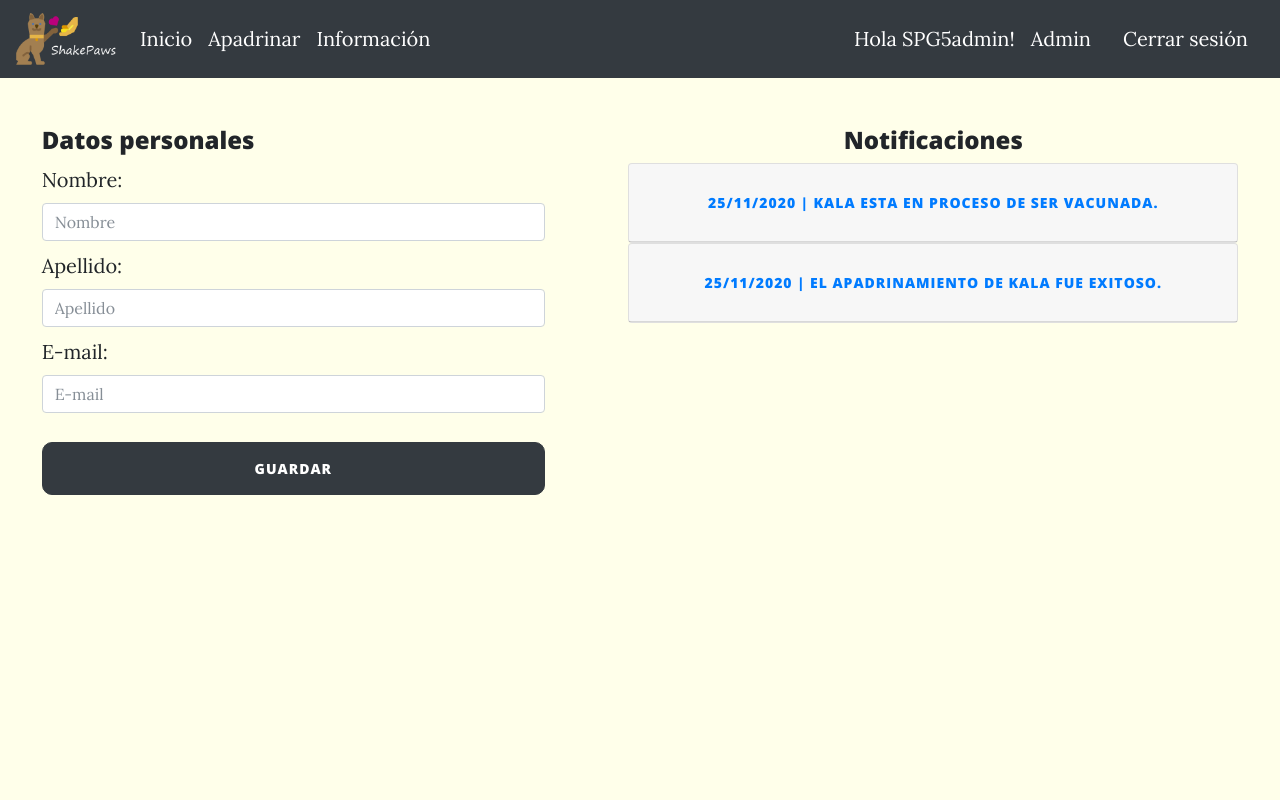
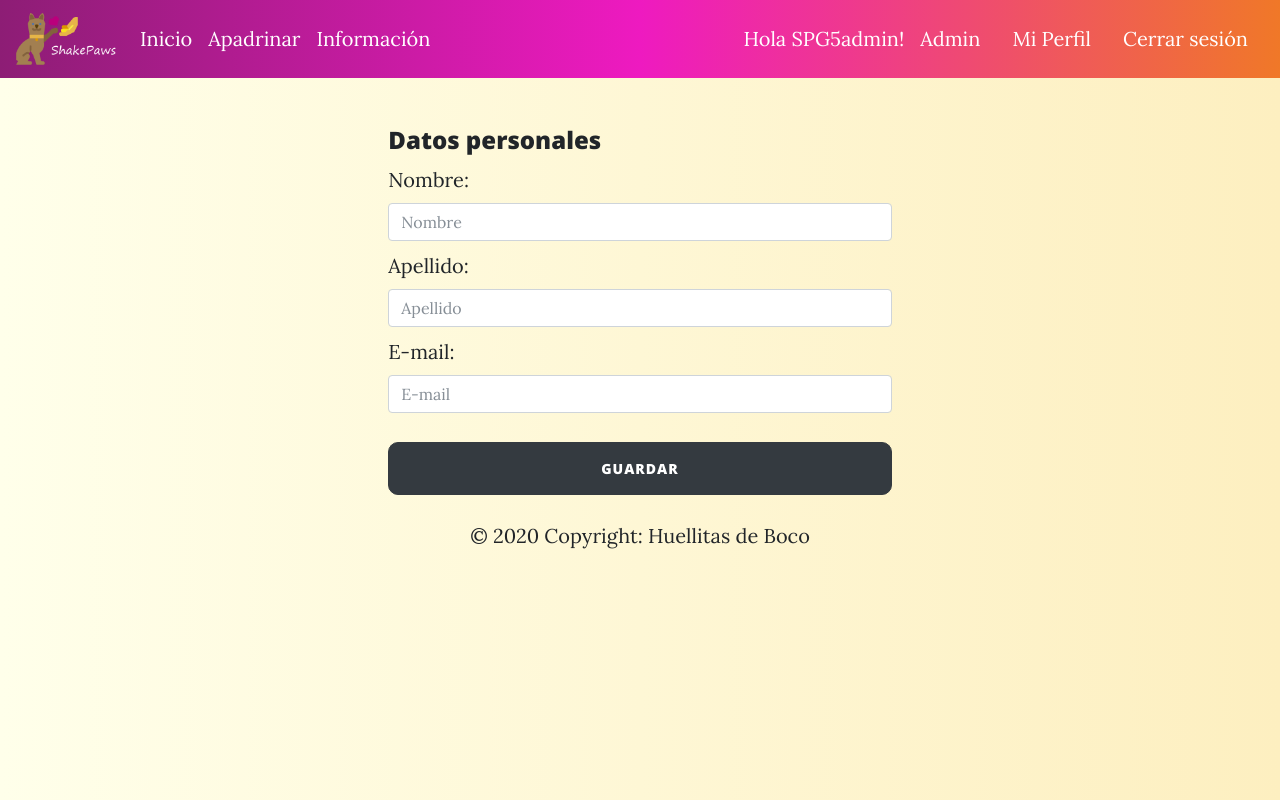
Before and after one commit to anibalexe/ShakePaws, a Django app: page /accounts/perfil-padrino/ in a window 1280 px wide. Run offline with Django 3.2, Linux system fonts and the light colour scheme; a user stored in the database is signed in; data comes from the database, SQL or seed files in the repository; both versions use the stored data as it was after the commit; some libraries are stand-ins or nearby versions.

Commit message:
avance perfil

```diff
--- /dev/null
+++ b/shakepaws/animalProfile/urls.py
@@ -0,0 +1,12 @@
+from django.urls import path
+from . import views
+from .views import Profile_animalCreate
+
+
+urlpatterns =[
+    path('perfil-animal/<int:animal_id>/', views.profile , name = "perfil-animal"),
+    path('validation/<int:animal_id>/<sponsor_id>/', Profile_animalCreate.as_view() , name = "validation"),
+    #path('perfil-padrino/<int:id>/', sponsorProfile_views.profile , name = "perfil-padrino"),
+    #path('perfil-animal/', views.profile , name = "perfil-animal"),
+
+]
--- a/shakepaws/core/static/core/css/styles.css
+++ b/shakepaws/core/static/core/css/styles.css
@@ -22,3 +22,13 @@
     border-radius: 10px;
     width: 100%;
 }
+
+#menu{
+    background: linear-gradient(0.25turn, #8d1d75, #ee1ac0, rgb(240, 120, 40));
+    /*background: -webkit-gradient(linear, left top, left bottom, from(#ee1ac0), to(rgb(240, 120, 40)));*/
+}
+
+body {
+    background: #007bff;
+    background: linear-gradient(to right, #0062E6, #33AEFF);
+}
--- a/shakepaws/core/templates/core/base.html
+++ b/shakepaws/core/templates/core/base.html
@@ -15,9 +15,9 @@
     <link href="{% static 'core/css/styles.css' %}" rel="stylesheet">
 
 </head>
-<body style="background-color: rgb(255, 255, 234) ;">
+<body style="background: linear-gradient(to right, rgb(255, 255, 234), #fdefc0);">
 
-  <nav class="navbar navbar-expand-lg navbar-dark bg-dark">
+  <nav id="menu" class="navbar navbar-expand-lg navbar-dark">
     <a class="navbar-brand" href="{% url 'inicio' %}"><img width="100px" src="{% static 'core/img/logooriginal.png' %}" alt="Shakepaws"></a>
     <button class="navbar-toggler" type="button" data-toggle="collapse" data-target="#navbarText" aria-controls="navbarText" aria-expanded="false" aria-label="Toggle navigation">
       <span class="navbar-toggler-icon"></span>
@@ -43,6 +43,7 @@
           <p style="color: white;">Hola {{request.user.username}}!</p>
         {% if request.user.is_staff %}
             <a style="color: white;" class="nav-link" href="/admin">Admin</a>
+            <a style="color: white;" class="nav-link" href="{% url 'perfil-padrino' %}">Mi Perfil</a>
         {% else %}
             <a style="color: white;" class="nav-link" href="{% url 'perfil-padrino' %}">Mi Perfil</a>
         {% endif %}
@@ -55,6 +56,17 @@
 
 
     {% block content %}{% endblock %}
+<div>
+    <!-- Footer -->
+    <footer class="footer" id="pie">
+      <!-- Copyright -->
+      <div class="footer-copyright text-center py-3">© 2020 Copyright:
+        <a href="https://onghuellitasdeboco.cl/"> Huellitas de Boco</a>
+      </div>
+      <!-- Copyright -->
+    </footer>
+    <!-- Footer -->
+</div>
 
     <!-- Bootstrap y Javascripts -->
     <script src="{% static 'core/vendor/jquery/jquery.min.js' %}"></script>
--- a/shakepaws/registration/templates/registration/profile.html
+++ b/shakepaws/registration/templates/registration/profile.html
@@ -3,6 +3,22 @@
 {% block title %}Perfil de Padrino{% endblock %}
 
 {% block content %}
+
+{% if request.user.is_staff %}
+{% else %}
+<ul class="nav nav-tabs">
+  <li class="nav-item">
+    <a class="nav-link active" href="{% url 'perfil-padrino' %}">Datos personales</a>
+  </li>
+  <li class="nav-item">
+    <a class="nav-link" href="{% url 'notificaciones' %}">Notificaciones</a>
+  </li>
+  <li class="nav-item">
+    <a class="nav-link" href="{% url 'apadrinamientos' %}">Apadrinamientos</a>
+  </li>
+</ul>
+{% endif %}
+
 <div class="container-fluid">
     <div class ="row justify-content-around">
         <div class="col col-md-5 align-self-start mt-5">
@@ -19,40 +35,6 @@
                 </div>
             </form>
         </div>
-        <div class="col col-md-6 align-self-start mt-5 text-center">
-            <h4>Notificaciones</h4>
-            <div id="accordion">
-                <div class="card">
-                  <div class="card-header" id="headingOne">
-                    <h5 class="mb-0">
-                      <button class="btn btn-link" data-toggle="collapse" data-target="#collapseOne" aria-expanded="false" aria-controls="collapseOne">
-                        25/11/2020 | Kala esta en proceso de ser vacunada.
-                      </button>
-                    </h5>
-                  </div>
-                  <div id="collapseOne" class="collapse" aria-labelledby="headingOne" data-parent="#accordion">
-                    <div class="card-body">
-                      Te avisaremos a la brevedad cuando sea vacunada.
-                    </div>
-                  </div>
-                </div>
-                <div class="card">
-                  <div class="card-header" id="headingTwo">
-                    <h5 class="mb-0">
-                      <button class="btn btn-link collapsed" data-toggle="collapse" data-target="#collapseTwo" aria-expanded="false" aria-controls="collapseTwo">
-                        25/11/2020 | El apadrinamiento de Kala fue exitoso.
-                      </button>
-                    </h5>
-                  </div>
-                  <div id="collapseTwo" class="collapse" aria-labelledby="headingTwo" data-parent="#accordion">
-                    <div class="card-body">
-                      El pago del apadrinamiento de Kala fue exitoso, gracias por tu ayuda, Kala lo necesita!
-                    </div>
-                  </div>
-                </div>
-                </div>
-              </div>
-            </div>
     </div>
-</div>
+  </div>
 {% endblock %}
--- a/shakepaws/registration/urls.py
+++ b/shakepaws/registration/urls.py
@@ -1,7 +1,10 @@
 from django.urls import path
-from .views import SignUpView, ProfileUpdate
+from .views import SignUpView, ProfileUpdate, panel, notification, sponsors
 
 urlpatterns = [
     path('signup/', SignUpView.as_view(), name="signup"),
     path('perfil-padrino/', ProfileUpdate.as_view() , name = "perfil-padrino"),
+    path('panel/', panel, name="panel"),
+    path('notificaciones/', notification, name="notificaciones"),
+    path('apadrinamientos/', sponsors, name="apadrinamientos"),
 ]
--- a/shakepaws/registration/views.py
+++ b/shakepaws/registration/views.py
@@ -8,11 +8,28 @@ from django import forms
 from .models import Profile
 from django.shortcuts import render
 from .forms import ProfileForm
-
+from registration.models import Profile_animal
+from shelter.models import Animal, Sponsor
 # Create your views here.
 
+def panel(request):
+    return render(request, "registration/panel.html")
+
+def notification(request):
+    animal = Animal.objects.all()
+    sponsor = Sponsor.objects.all()
+    profile_animal = Profile_animal.objects.all()
+    return render(request, "registration/notification.html", {'animals':animal, 'sponsors':sponsor, 'profile_animals':profile_animal})
+
+def sponsors(request):
+    animal = Animal.objects.all()
+    sponsor = Sponsor.objects.all()
+    profile_animal = Profile_animal.objects.all()
+    return render(request, "registration/sponsors.html", {'animals':animal, 'sponsors':sponsor, 'profile_animals':profile_animal})
+
 def profile(request):
-    return render(request, "registration/profile.html")
+    profile_animal = Profile_animal.objects.all()
+    return render(request, "registration/profile.html", {'profile_animal':profile_animal})
 
 class SignUpView(CreateView):
     form_class = UserCreationForm
--- a/shakepaws/shakepaws/urls.py
+++ b/shakepaws/shakepaws/urls.py
@@ -28,17 +28,19 @@ urlpatterns = [
     path('apadrinar/', shelter_views.sponsoring , name = "apadrinar"),
     path('perfil-animal/<int:animal_id>/', animalProfile_views.profile , name = "perfil-animal"),
 
-    path('validation/<int:animal_id>/<sponsor_id>/', animalProfile_views.validation , name = "validation"),
+    #path('validation/<int:animal_id>/<sponsor_id>/', animalProfile_views.validation , name = "validation"),
 
     #path('perfil-padrino/<int:id>/', sponsorProfile_views.profile , name = "perfil-padrino"),
-    path('perfil-animal/', animalProfile_views.profile , name = "perfil-animal"),
+    #path('perfil-animal/', animalProfile_views.profile , name = "perfil-animal"),
     path('admin/', admin.site.urls, name = "administrador"),
 
     #Path de autenticación
     path('accounts/', include('django.contrib.auth.urls')),
     path('accounts/', include('registration.urls')),
+    path('accounts/', include('animalProfile.urls')),
 ]
 
+#Define la ruta de las fotos de los animales
 if settings.DEBUG:
     from django.conf.urls.static import static
     urlpatterns += static(settings.MEDIA_URL,
```
Also changed, not shown: shakepaws/animalProfile/forms.py (added, +12 -0 lines), shakepaws/animalProfile/templates/animalProfile/validation.html (+8 -3 lines), shakepaws/animalProfile/views.py (+22 -0 lines), shakepaws/registration/templates/registration/notification.html (added, +47 -0 lines), shakepaws/registration/templates/registration/panel.html (added, +19 -0 lines), shakepaws/registration/templates/registration/sponsors.html (added, +45 -0 lines), shakepaws/db.sqlite3, shakepaws/media/Animales/4.PNG (added), shakepaws/shelter/migrations/0003_auto_20201206_2110.py (added), shakepaws/shelter/templates/shelter/sponsoring.html (indentation only).
